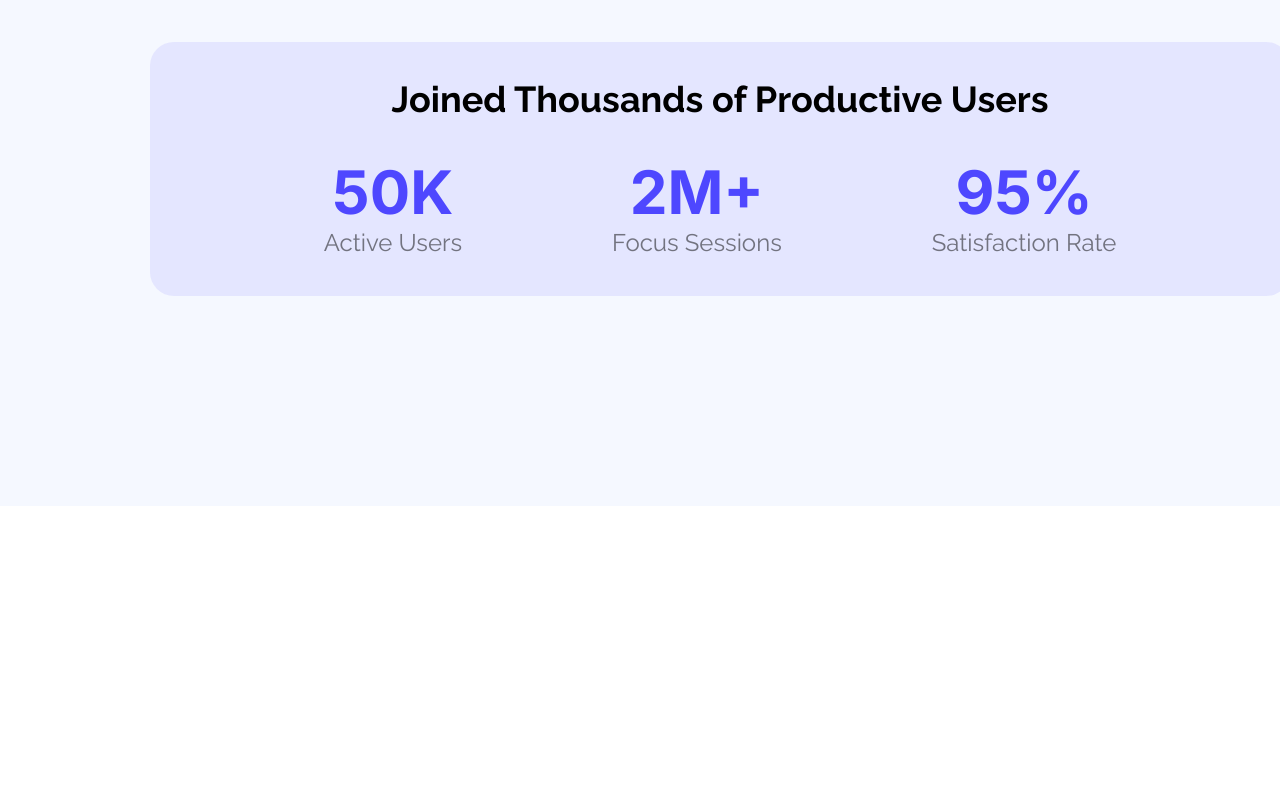
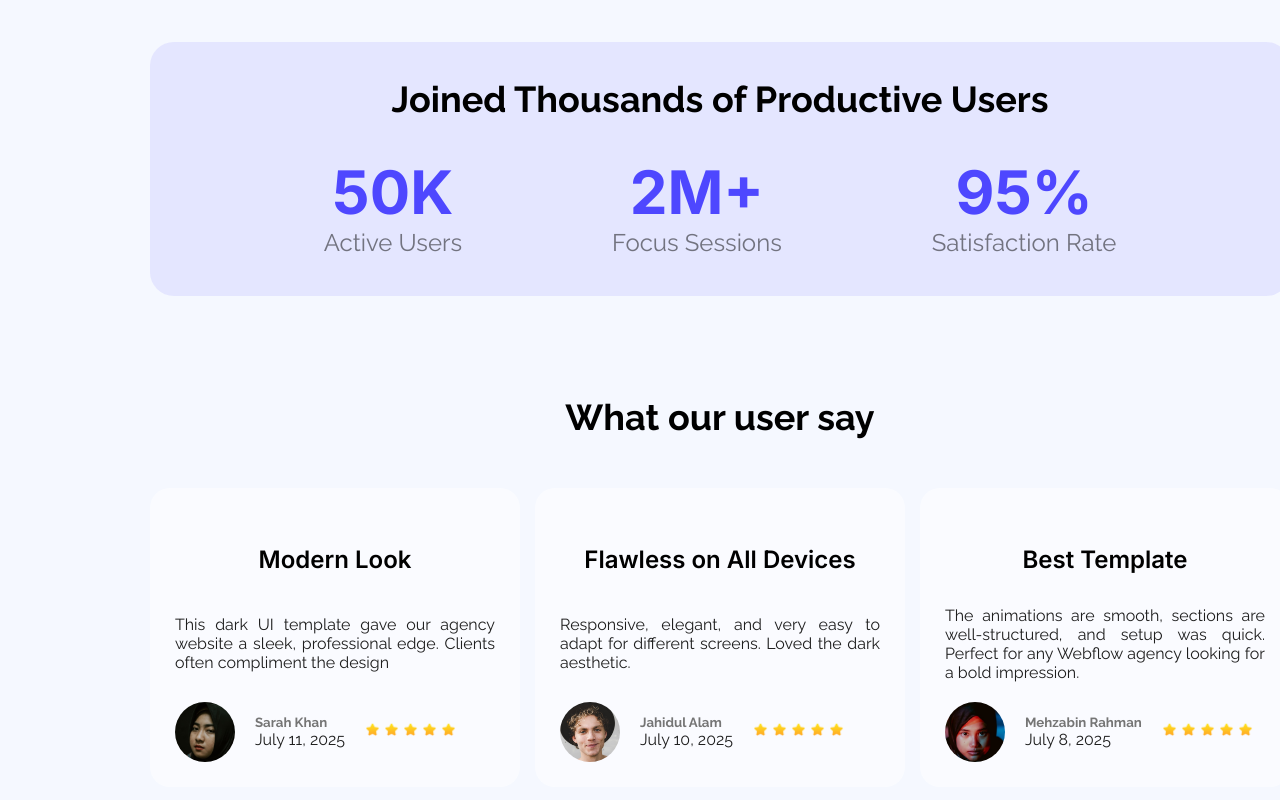
Before and after one commit to atmabdullaham/landing-launchpad, a plain HTML site: page index.html in a window 1280 px wide. Shown: the part 1188-1988 px from the top of the page. Before the commit the page ends 1694 px from the top, so only its background shows below. Drawn offline with Linux system fonts and the light colour scheme.

Commit message:
added review section

```diff
--- a/index.html
+++ b/index.html
@@ -62,6 +62,69 @@
             </div>
          </section>
         <!-- Review Section -->
+         <section class="common review-section">
+            <h3 class="section-title">What our user say</h3>
+            <div class="review-container">
+                <div class="review">
+                    <h4>Modern Look </h4>
+                    <p>This dark UI template gave our agency website a sleek, professional edge. Clients often compliment the design</p>
+                    <div class="reviewer">
+                        <img src="./assets/reviewer1.jpg" alt="">
+                        <div>
+                            <h5>Sarah Khan</h5>
+                            <p>July 11, 2025</p>
+                        </div>
+                        <div>
+                            <img style="width: 15px; height: 15px" src="./assets/star.png" alt="">
+                            <img style="width: 15px; height: 15px" src="./assets/star.png" alt="">
+                            <img style="width: 15px; height: 15px" src="./assets/star.png" alt="">
+                            <img style="width: 15px; height: 15px" src="./assets/star.png" alt="">
+                            <img style="width: 15px; height: 15px" src="./assets/star.png" alt="">
+                        </div>
+                    </div>
+                </div>
+                <div class="review">
+                    <h4>Flawless on All Devices</h4>
+                    <p>Responsive, elegant, and very easy to adapt for different screens. Loved the dark aesthetic.
+</p>
+                    <div class="reviewer">
+                        <img src="./assets/reviewer2.jpg" alt="">
+                        <div>
+                            <h5>Jahidul Alam</h5>
+                            <p>July 10, 2025</p>
+                        </div>
+                        <div>
+                            <img style="width: 15px; height: 15px" src="./assets/star.png" alt="">
+                            <img style="width: 15px; height: 15px" src="./assets/star.png" alt="">
+                            <img style="width: 15px; height: 15px" src="./assets/star.png" alt="">
+                            <img style="width: 15px; height: 15px" src="./assets/star.png" alt="">
+                            <img style="width: 15px; height: 15px" src="./assets/star.png" alt="">
+                        </div>
+                    </div>
+                </div>
+                <div class="review">
+                    <h4>Best Template </h4>
+                    <p>The animations are smooth, sections are well-structured, and setup was quick. Perfect for any Webflow agency looking for
+                    a bold impression.</p>
+                    <div class="reviewer">
+                    <img src="./assets/reviewer3.jpg" alt="">
+                        <div>
+                            <h5>Mehzabin Rahman</h5>
+                            <p>July 8, 2025</p>
+                        </div>
+
+
+                  <div>
+                    <img style="width: 15px; height: 15px" src="./assets/star.png" alt="">
+                    <img style="width: 15px; height: 15px" src="./assets/star.png" alt="">
+                    <img style="width: 15px; height: 15px" src="./assets/star.png" alt="">
+                    <img style="width: 15px; height: 15px" src="./assets/star.png" alt="">
+                    <img style="width: 15px; height: 15px" src="./assets/star.png" alt="">
+                  </div>
+                    </div>
+                </div>
+            </div>
+         </section>
         <!-- Ready to focus better section -->
         <!-- Get in touch section -->
 
--- a/styles/style.css
+++ b/styles/style.css
@@ -151,3 +151,55 @@ border-radius: 24px;
     color: #00000080;
     font-size: 24px;
 }
+
+/* Review section */
+.review-section h3{
+    text-align: center;
+    margin-bottom: 50px;
+
+}
+.review-container{
+   display: flex;
+   justify-content: space-between;
+   gap: 15px;
+
+}
+.review-container h4{
+    font-weight: 600;
+    font-size: 24px;
+    text-align: center;
+    font-family: inter;
+}
+.reviewer{
+    display: flex;
+    align-items: center;
+    gap: 20px;
+    margin-top: 20px;
+
+}
+.review{
+    background-color: #FFFFFF80;
+    padding: 25px;
+    border-radius: 20px;
+    display: flex;
+    flex-direction: column;
+    justify-content: space-between;
+
+    width: 420px;
+}
+.reviewer img{
+    width: 60px;
+    height: 60px;
+    border-radius: 50%;
+
+}
+.reviewer h5, p {
+    margin: 0;
+    padding: 0;
+    color: #757575;
+}
+.review p{
+    color: #1E1E1E;
+    text-align: justify;
+
+}
```
Also changed, not shown: assets/reviewer1.jpg (added), assets/reviewer2.jpg (added), assets/reviewer3.jpg (added), assets/star.png (added).
